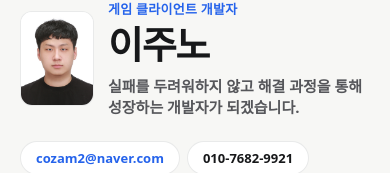
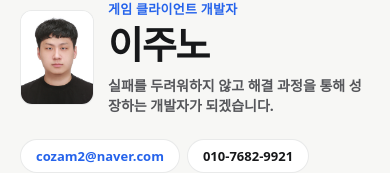
Before and after one commit to juno11234/Portfolio_Pipeline, an Astro site: page / in a window 390 px wide. Shown: the part 577-750 px from the top of the page. Built offline with nearby package versions, Linux system fonts and the light colour scheme; Astro itself is replaced by a stand-in of ours; a web font is replaced by a local one.

Commit message:
홈: 히어로 태그라인 한 줄로
'실패를 두려워하지 않고 … 개발자가 되겠습니다' 가 15px·max-width 42ch(≈402px)
에서 ~20px 모자라 어중간히 2줄로 잘렸다. 폰트를 14px 로 줄이고(393px) max-width
를 걷어내 히어로 텍스트 칼럼(≈402px)에 한 줄로 담기게 했다. 데스크톱 1줄 확인,
모바일에서는 칼럼이 좁아져 자연 줄바꿈(가로 오버플로 없음).

Co-Authored-By: Claude Opus 4.8 <noreply@anthropic.com>

```diff
--- a/src/pages/index.astro
+++ b/src/pages/index.astro
@@ -116,11 +116,13 @@ const history = [
   }
   .name { font-size: 52px; font-weight: 800; letter-spacing: -.035em; line-height: 1.02; }
   .tagline {
-    font-size: 15px;
+    font-size: 14px;
     font-weight: 600;
     color: var(--ink-soft);
     margin-top: 11px;
-    max-width: 42ch;
+    /* 한 줄로 담기게: 15px·max-width 42ch(≈402px)면 이 문구가 ~20px 모자라 어중간히 줄바꿈됐다.
+       14px 면 393px 라 히어로 텍스트 칼럼(≈402px)에 한 줄로 들어간다. max-width 는 걷어냈고
+       (칼럼 폭이 사실상 상한), 화면이 좁아지면 칼럼이 줄며 자연 줄바꿈된다 — 오버플로 없음. */
   }
 
   .chips { display: flex; gap: 7px; flex-wrap: wrap; }
```
